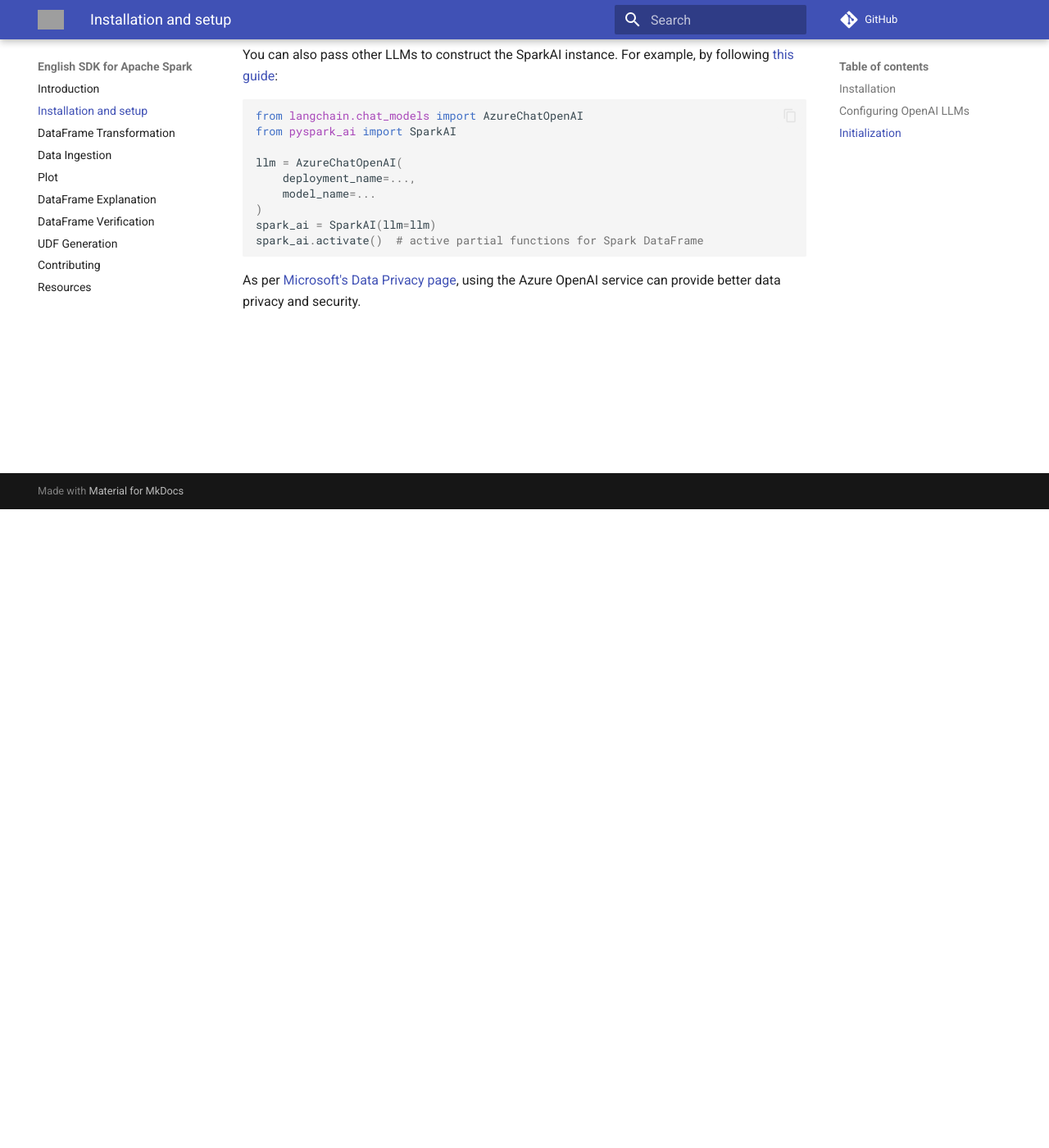
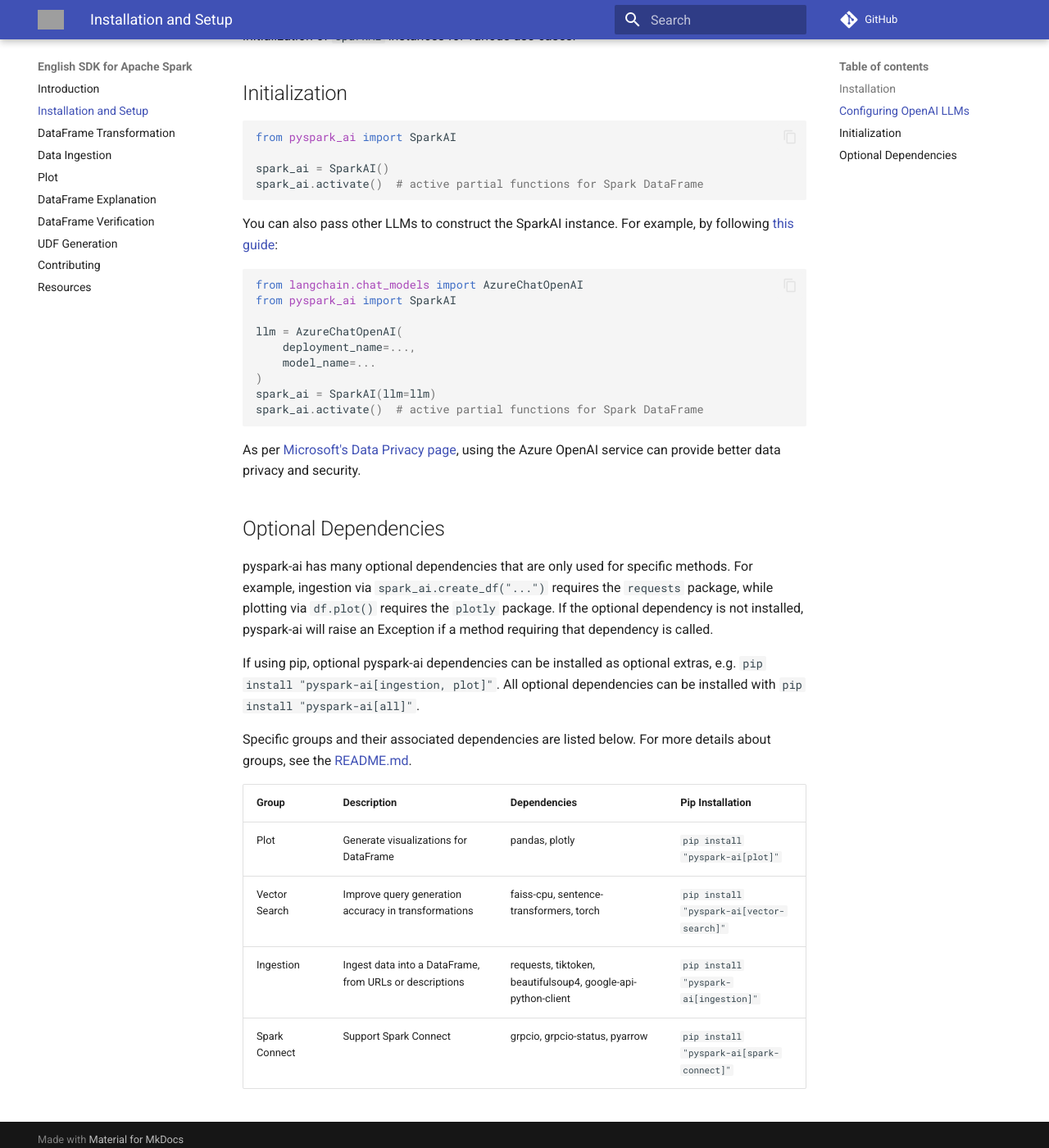
Before and after one commit to pyspark-ai/pyspark-ai, an MkDocs documentation site: the page built from docs/installation_and_setup.md, in a window 1280 px wide and 1400 px high, scrolled down 779 px. Shown: the whole window at 82% size. Built offline with MkDocs 1.6.1 and Material for MkDocs 9.7.7, drawn with Linux system fonts in a browser that asks for light colours; comment, search, counter and statistics services are not loaded; some of the changed text lies outside the part shown; grey boxes are pictures that could not be loaded.

Commit message:
Group dependencies for user-facing pip installation (#162)
### Summary
Group dependencies into `create`, `plot`, `vector-search` to reduce
dependencies needed for default base pip installation. Also, remove the
encoding config option for `pyspark_ai` initialization and use
`cl100k_base` by default.

Per https://python-poetry.org/docs/pyproject/#extras

### Testing
Tested locally with virtual environments

````diff
--- a/docs/installation_and_setup.md
+++ b/docs/installation_and_setup.md
@@ -1,15 +1,25 @@
-# Installation and setup
+# Installation and Setup
 
 ## Installation
 
+pyspark-ai can be installed via pip from [PyPI](https://pypi.org/project/pyspark-ai/):
 ```bash
 pip install pyspark-ai
 ```
 
+pyspark-ai can also be installed with optional dependencies to enable certain functionality.
+For example, to install pyspark-ai with the optional dependencies to plot data from a DataFrame:
+
+```bash
+pip install "pyspark-ai[plot]"
+```
+
+For a full list of optional dependencies, see the [Optional Dependencies](#optional-dependencies) section.
+
 ## Configuring OpenAI LLMs
 As of July 2023, we have found that the GPT-4 works optimally with the English SDK. This superior AI model is readily accessible to all developers through the OpenAI API.
 
-To use OpenAI's Language Learning Models (LLMs), you can set your OpenAI secret key as the `OPENAI_API_KEY` environment variable. This key can be found in your [OpenAI account](https://platform.openai.com/account/api-keys). Example:
+To use OpenAI's Language Learning Models (LLMs), you can set your OpenAI secret key as the `OPENAI_API_KEY` environment variable. This key can be found in your [OpenAI account](https://platform.openai.com/account/api-keys):
 ```bash
 export OPENAI_API_KEY='sk-...'
 ```
@@ -38,3 +48,21 @@
 ```
 
 As per [Microsoft's Data Privacy page](https://learn.microsoft.com/en-us/legal/cognitive-services/openai/data-privacy), using the Azure OpenAI service can provide better data privacy and security.
+
+## Optional Dependencies
+
+pyspark-ai has many optional dependencies that are only used for specific methods.
+For example, ingestion via `spark_ai.create_df("...")` requires the `requests` package, while plotting via `df.plot()` requires the `plotly` package.
+If the optional dependency is not installed, pyspark-ai will raise an Exception if a method requiring that dependency is called.
+
+If using pip, optional pyspark-ai dependencies can be installed as optional extras, e.g. `pip install "pyspark-ai[ingestion, plot]"`.
+All optional dependencies can be installed with `pip install "pyspark-ai[all]"`.
+
+Specific groups and their associated dependencies are listed below. For more details about groups, see the [README.md](../README.md).
+
+| Group         | Description                                             | Dependencies                                                 | Pip Installation                          |
+|---------------|---------------------------------------------------------|--------------------------------------------------------------|-------------------------------------------|
+| Plot          | Generate visualizations for DataFrame                   | pandas, plotly                                               | `pip install "pyspark-ai[plot]"`          |
+| Vector Search | Improve query generation accuracy in transformations    | faiss-cpu, sentence-transformers, torch                      | `pip install "pyspark-ai[vector-search]"` |
+| Ingestion     | Ingest data into a DataFrame, from URLs or descriptions | requests, tiktoken, beautifulsoup4, google-api-python-client | `pip install "pyspark-ai[ingestion]"`     |
+| Spark Connect | Support Spark Connect                                   | grpcio, grpcio-status, pyarrow                               | `pip install "pyspark-ai[spark-connect]"` |
````
Also changed, not shown: README.md (+32 -0 lines), pyproject.toml (+26 -11 lines), 7 other files.
